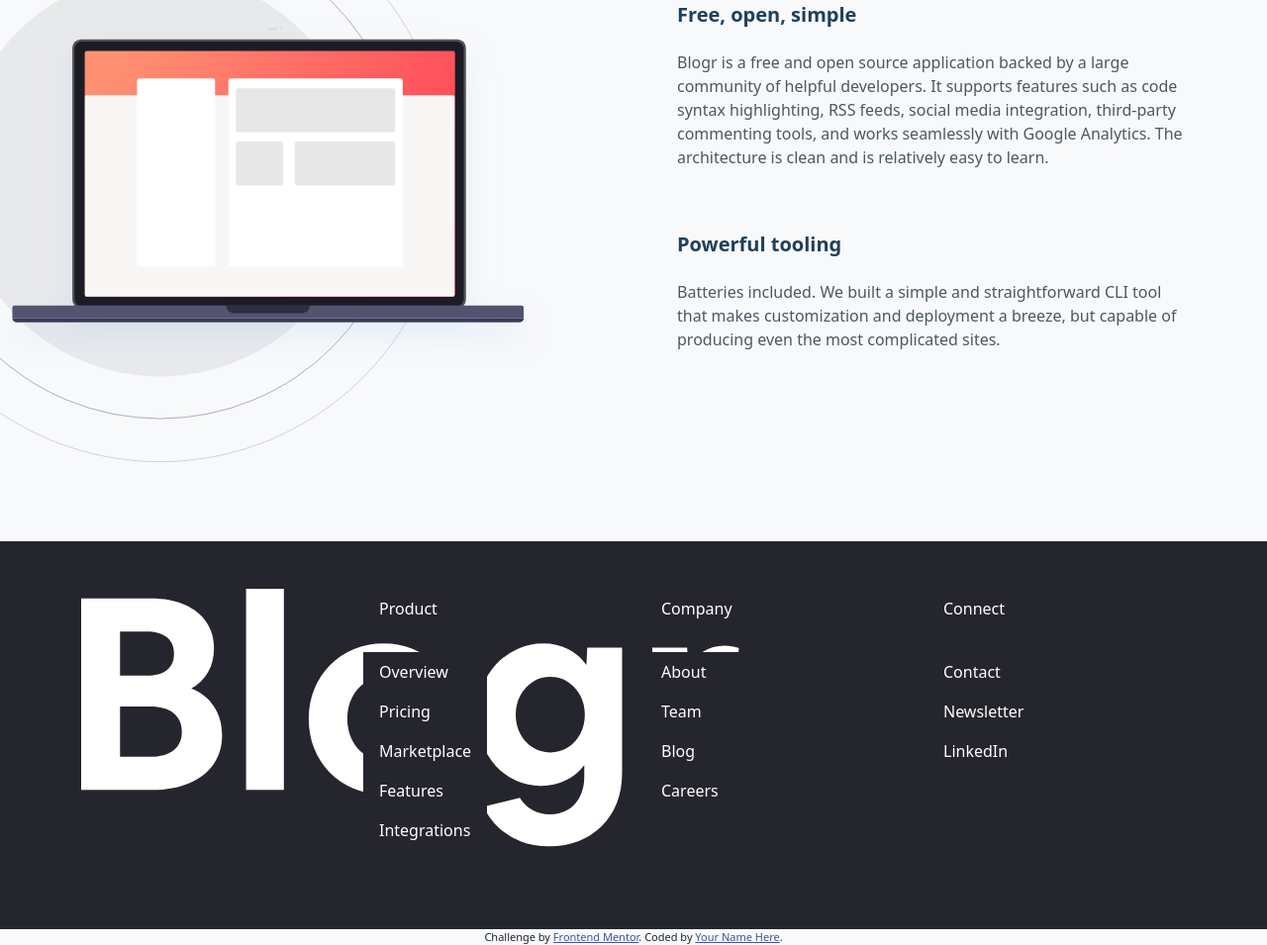
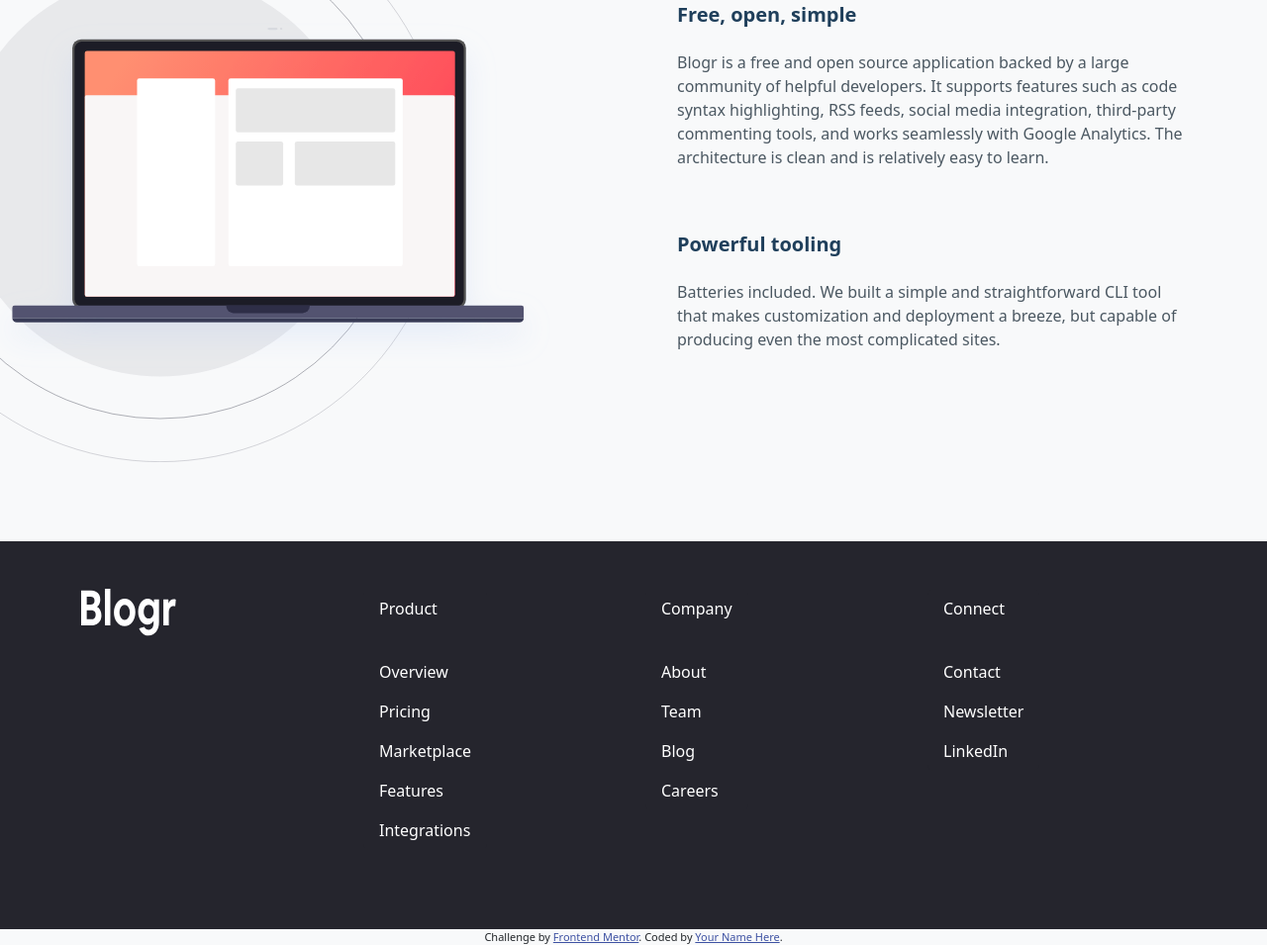
Before and after one commit to tiagowl/blogr-landing-page-main, a plain HTML site: page index.html in a window 1280 px wide. Shown: the part 1474-2429 px from the top of the page at 99% size. Drawn offline with nearby package versions, Linux system fonts and the light colour scheme.

Commit message:
ajuste logo

```diff
--- a/index.html
+++ b/index.html
@@ -142,7 +142,7 @@
     <div class="container">
       <div class="row pt-5">
         <div class="col-md d-flex justify-content-center mb-5 mb-sm-0 justify-content-sm-start">
-          <img src="images/logo.svg" alt="">
+          <img src="images/logo.svg" class="img-logo" alt="">
         </div>
         <div class="col-md d-flex justify-content-center mb-5 mb-sm-0 justify-content-sm-start">
           <ul class="list-group border-0">
--- a/styles.css
+++ b/styles.css
@@ -63,6 +63,11 @@
     padding-bottom: 5rem;
 }
 
+.img-logo{
+    width: 6rem;
+    height: 3rem;
+}
+
 @media(max-width: 414px){
     .bg-main{
         background-size: 70rem;
```
